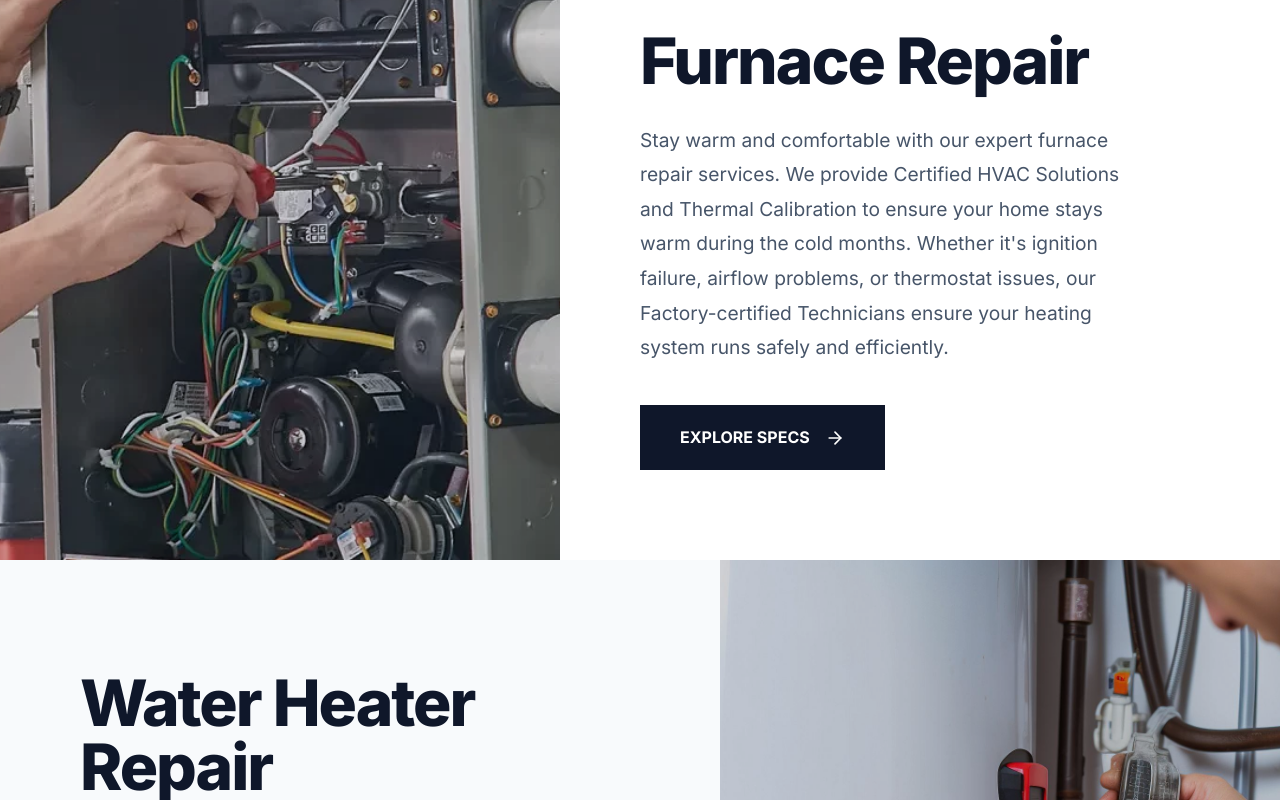
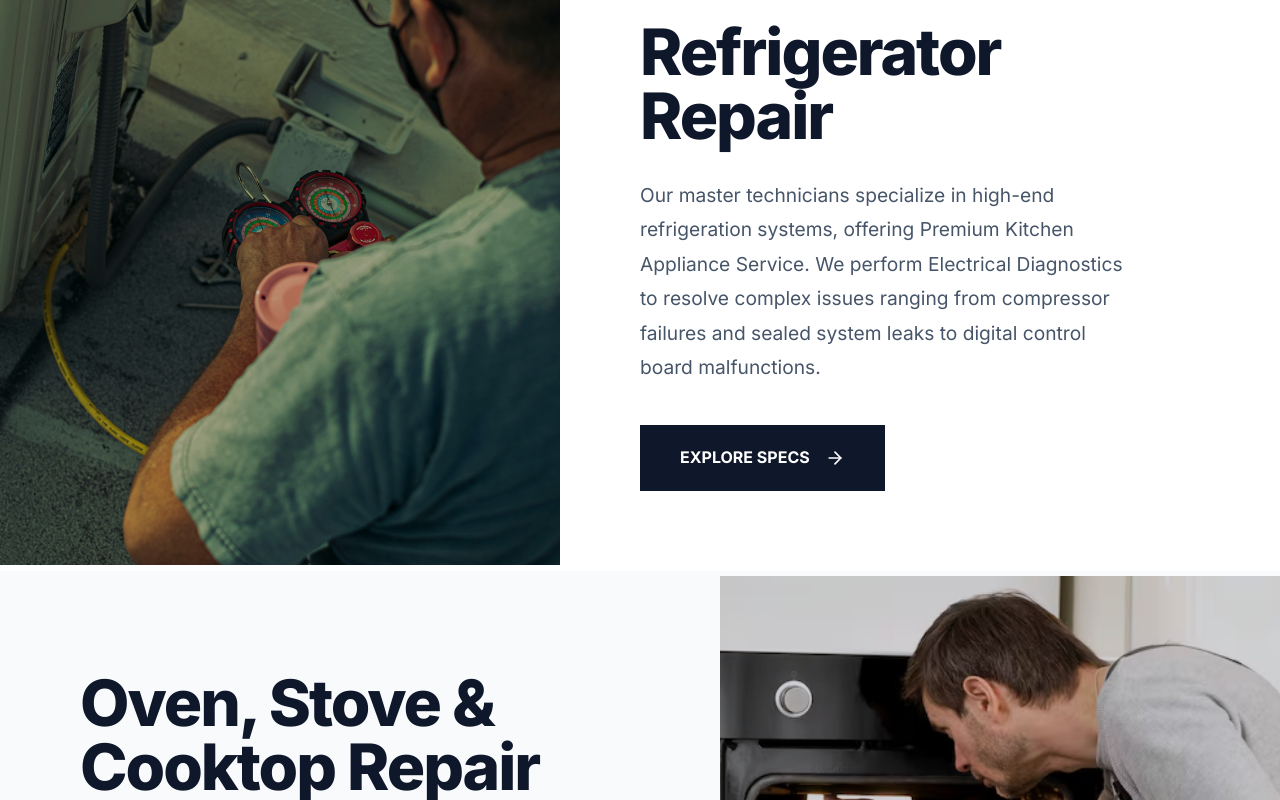
Before and after one commit to Ammad-mazhar/aerotech-solutions, a React (Vite) app: page / in a window 1280 px wide. Shown: the part 1320-2120 px from the top of the page. Built offline with nearby package versions, Linux system fonts and the light colour scheme.

Commit message:
feat: add new feat

```diff
--- a/src/components/BookingForm.jsx
+++ b/src/components/BookingForm.jsx
@@ -41,14 +41,13 @@ const schema = yup.object({
 
 const applianceOptions = [
   { value: 'Refrigerator', label: 'Refrigerator' },
+  { value: 'Oven, Stove & Cooktop', label: 'Oven, Stove & Cooktop' },
+  { value: 'Dryer', label: 'Dryer' },
   { value: 'Washer', label: 'Washer' },
-  { value: 'Dryer', label: 'Dryer' },
-  { value: 'Oven & Stove', label: 'Oven & Stove' },
   { value: 'Microwave', label: 'Microwave' },
-  { value: 'Cooktop', label: 'Cooktop' },
+  { value: 'Dishwasher', label: 'Dishwasher' },
+  { value: 'HVAC & Furnace Repair', label: 'HVAC & Furnace Repair' },
   { value: 'Garbage Disposal', label: 'Garbage Disposal' },
-  { value: 'HVAC Repair', label: 'HVAC Repair' },
-  { value: 'Furnace Repair', label: 'Furnace Repair' },
   { value: 'Water Heater Repair', label: 'Water Heater Repair' },
   { value: 'Other', label: 'Other' }
 ];
--- a/src/components/Navbar.jsx
+++ b/src/components/Navbar.jsx
@@ -11,14 +11,13 @@ const Navbar = () => {
 
   const serviceItems = [
     { name: 'Refrigerator', path: '/services/refrigerator-repair' },
+    { name: 'Oven, Stove & Cooktop', path: '/services/oven-stove-cooktop-repair' },
+    { name: 'Dryer', path: '/services/dryer-repair' },
     { name: 'Washer', path: '/services/washer-repair' },
-    { name: 'Oven & Stove', path: '/services/oven-stove-repair' },
-    { name: 'Cooktop', path: '/services/cooktop-repair' },
     { name: 'Microwave', path: '/services/microwave-repair' },
-    { name: 'Dryer', path: '/services/dryer-repair' },
+    { name: 'Dishwasher', path: '/services/dishwasher-repair' },
+    { name: 'HVAC & Furnace', path: '/services/hvac-furnace-repair' },
     { name: 'Garbage Disposal', path: '/services/garbage-disposal' },
-    { name: 'HVAC', path: '/services/hvac-repair' },
-    { name: 'Furnace', path: '/services/furnace-repair' },
     { name: 'Water Heater', path: '/services/water-heater-repair' },
   ];
 
--- a/src/components/ServiceDetail.jsx
+++ b/src/components/ServiceDetail.jsx
@@ -51,7 +51,7 @@ const ServiceDetail = () => {
         "Amana", "InSinkErator", "KitchenAid", "Moen", "Whirlpool", "Waste King", "GE", "Frigidaire", "Everbilt", "American Standard", "Waste Maid"
     ];
 
-    const brands = id === 'water-heater-repair' ? waterHeaterBrands : (id === 'hvac-repair' || id === 'furnace-repair' ? hvacFurnaceBrands : (id === 'garbage-disposal' ? garbageDisposalBrands : defaultBrands));
+    const brands = id === 'water-heater-repair' ? waterHeaterBrands : (id === 'hvac-furnace-repair' || id === 'hvac-repair' ? hvacFurnaceBrands : (id === 'garbage-disposal' ? garbageDisposalBrands : defaultBrands));
 
     const sectionStyle = {
         padding: '80px 20px',
--- a/src/data/servicesData.js
+++ b/src/data/servicesData.js
@@ -12,27 +12,50 @@ import {
 
 export const servicesData = {
     // ... existing services ...
-    "furnace-repair": {
-        id: "furnace-repair",
-        title: "Furnace Repair",
-        icon: Flame,
-        image: "/Furance Repair.webp",
-        alt: "Certified HVAC Solutions - Furnace Repair",
-        features: ["Heating Efficiency", "Ignition Repair", "Thermostat Calibration"],
-        problems: ["Furnace not blowing", "Pilot light out", "Strange noises", "No heat", "Short cycling"],
-        description: "Stay warm and comfortable with our expert furnace repair services. We provide Certified HVAC Solutions and Thermal Calibration to ensure your home stays warm during the cold months. Whether it's ignition failure, airflow problems, or thermostat issues, our Factory-certified Technicians ensure your heating system runs safely and efficiently.",
-        whyChooseUs: "Your comfort and safety are paramount. We handle gas and electric furnaces with strict safety protocols, ensuring reliable heating when you need it most."
+    "refrigerator-repair": {
+        id: "refrigerator-repair",
+        title: "Refrigerator Repair",
+        icon: Refrigerator,
+        image: "/Refrigerator repair.jpg",
+        alt: "Premium Kitchen Appliance Service - Refrigerator Repair",
+
+        features: ["Same Day Service", "OEM Parts Included", "1-Year Warranty"],
+        problems: ["Not cooling", "Leaking water", "Excessive noise", "Ice maker not working", "Constant running"],
+        description: "Our master technicians specialize in high-end refrigeration systems, offering Premium Kitchen Appliance Service. We perform Electrical Diagnostics to resolve complex issues ranging from compressor failures and sealed system leaks to digital control board malfunctions.",
+        whyChooseUs: "Choosing Aerotech means engaging certified experts who understand the nuances of modern refrigeration. We prioritize your food safety and convenience with same-day appointments and a well-stocked inventory of OEM parts to fix your fridge on the first visit."
     },
-    "water-heater-repair": {
-        id: "water-heater-repair",
-        title: "Water Heater Repair",
-        icon: Droplets,
-        image: "/water heater.jpg",
-        alt: "Nationwide Appliance Repair - Water Heater Repair",
-        features: ["Leak Detection", "Element Replacement", "Tank Flushing"],
-        problems: ["No hot water", "Leaking tank", "Strange noises", "Water too hot/cold", "Discolored water"],
-        description: "Ensure you always have hot water with our Nationwide Appliance Repair services. We diagnose and fix issues with tank and tankless water heaters. Whether it's sediment buildup, heating element failure, or leaks, our technicians restore your hot water supply quickly.",
-        whyChooseUs: "We understand the inconvenience of cold showers. Our team offers rapid diagnostics and repairs for all major water heater brands, ensuring you have reliable hot water."
+    "oven-stove-cooktop-repair": {
+        id: "oven-stove-cooktop-repair",
+        title: "Oven, Stove & Cooktop Repair",
+        icon: Utensils,
+        image: "/Oven & Stove Repair.avif",
+        alt: "Premium Kitchen Appliance Service - Oven, Stove & Cooktop Repair",
+        features: ["Precision Calibration", "Advanced Diagnostics", "Gas & Electric", "Burner Repair"],
+        problems: ["Oven not heating", "Burner not igniting", "Uneven baking", "Glass cooktop cracks", "Temperature sensor issues"],
+        description: "Whether it is Thermal Calibration, complex Electrical Diagnostics, or burner restoration, count on our Premium Kitchen Appliance Service to ensure your cooking appliances give you the best possible results. We handle gas and electric units, fixing temperature issues, faulty heating elements, and ignition systems.",
+        whyChooseUs: "Don't let a faulty appliance ruin dinner. Our team offers rapid diagnostics and repairs for all major stove, oven, and cooktop brands, backed by a satisfaction guarantee and parts warranty."
+    },
+    "dryer-repair": {
+        id: "dryer-repair",
+        title: "Dryer Repair",
+        icon: Wind,
+        image: "/Dryer Repair.webp",
+        alt: "Emergency Appliance Restoration - Dryer Repair",
+        features: ["Safety Inspection", "Fast Restoration", "Vent Cleaning"],
+        problems: ["Not drying clothes", "Overheating", "Drum not turning", "Strange noises", "Long dry times"],
+        description: "Prevent fire risks and enhance efficiency with our Emergency Appliance Restoration services. Our technicians are skilled at working with heating elements, belts, and sophisticated electronic controls. We fix problems related to clothes not drying, overheating, or drum rotation problems.",
+        whyChooseUs: "Safety is our number one priority. We not only fix your dryer but also inspect vents and airflow to prevent fire hazards and improve energy efficiency."
+    },
+    "washer-repair": {
+        id: "washer-repair",
+        title: "Washer Repair",
+        icon: Waves,
+        image: "/Washer Repair.jpg",
+        alt: "24/7 Residential Appliance Repair USA - Washer Repair",
+        features: ["Leak Prevention", "Electronic Repair", "Noise Reduction"],
+        problems: ["Not draining", "Vibrating excessively", "Will not spin", "Water leakage", "Error codes appearing"],
+        description: "Shield your home against leaks and revive your laundry routine with our 24/7 Residential Appliance Repair USA services. We perform a Multi-point Inspection to repair problems with the spin cycle, drainage, and loud operation sounds. With our advanced diagnostic equipment, we will diagnose the problem to ensure that it doesn’t happen again in the future.",
+        whyChooseUs: "We value your time and clothes. Our professionals quickly identify the root cause of washing issues to prevent water damage and get your laundry schedule back on track."
     },
     "microwave-repair": {
         id: "microwave-repair",
@@ -45,61 +68,27 @@ export const servicesData = {
         description: "Restore convenience to your kitchen with our Premium Kitchen Appliance Service. We safely diagnose high-voltage components and electronic controls to fix heating issues, arcing, and turntable malfunctions. Whether it's a built-in drawer model or a countertop unit, we ensure safe and reliable operation.",
         whyChooseUs: "Microwave repairs require specialized handling of high-voltage systems. Our technicians are trained to safely test and repair these units, extending the life of your appliance and saving you the cost of replacement."
     },
-    "refrigerator-repair": {
-        id: "refrigerator-repair",
-        title: "Refrigerator Repair",
-        icon: Refrigerator,
-        image: "/Refrigerator repair.jpg",
-        alt: "Premium Kitchen Appliance Service - Refrigerator Repair",
-
-        features: ["Same Day Service", "OEM Parts Included", "1-Year Warranty"],
-        problems: ["Not cooling", "Leaking water", "Excessive noise", "Ice maker not working", "Constant running"],
-        description: "Our master technicians specialize in high-end refrigeration systems, offering Premium Kitchen Appliance Service. We perform Electrical Diagnostics to resolve complex issues ranging from compressor failures and sealed system leaks to digital control board malfunctions.",
-        whyChooseUs: "Choosing Aerotech means engaging certified experts who understand the nuances of modern refrigeration. We prioritize your food safety and convenience with same-day appointments and a well-stocked inventory of OEM parts to fix your fridge on the first visit."
+    "dishwasher-repair": {
+        id: "dishwasher-repair",
+        title: "Dishwasher Repair",
+        icon: Waves,
+        image: "/dish2.png",
+        alt: "Premium Kitchen Appliance Service - Dishwasher Repair",
+        features: ["Leak Detection", "Pump Repair", "Electronic Diagnostics"],
+        problems: ["Not draining", "Not cleaning properly", "Leaking water", "Strange noises", "Door latch issues"],
+        description: "Experience effortless cleanup with our professional dishwasher repair services. We diagnose and fix all major issues, from drainage problems to electronic failures. Our technicians ensure your dishwasher runs quietly and efficiently, restoring the convenience your kitchen deserves.",
+        whyChooseUs: "A broken dishwasher creates chaos in the kitchen. We provide fast, reliable repairs using quality parts to get your kitchen back in order."
     },
-    "cooktop-repair": {
-        id: "cooktop-repair",
-        title: "Cooktop Repair",
-        icon: Flame,
-        image: "/Cooktop Repair.jpg",
-        alt: "Premium Kitchen Appliance Service - Cooktop Repair",
-        features: ["Certified Techs", "Gas & Electric", "Quick Diagnosis"],
-        problems: ["Burner not igniting", "Heating element failure", "Control knob issues", "Glass cooktop cracks", "Inconsistent heating"],
-        description: "Accurate repairs for gas and electric cooktops. Experience Premium Kitchen Appliance Service to restore your cooking surface to its original working condition using authentic parts. Our technicians will carefully address issues with the ignition system, heating elements, and glass surfaces.",
-        whyChooseUs: "We combine safety with culinary precision. Our technicians are trained to handle gas lines safe and calibrate electric elements perfectly, ensuring your cooktop performs like new."
-    },
-    "oven-stove-repair": {
-        id: "oven-stove-repair",
-        title: "Oven & Stove Repair",
-        icon: Utensils,
-        image: "/Oven & Stove Repair.avif",
-        alt: "Premium Kitchen Appliance Service - Oven & Stove Repair",
-        features: ["Precision Calibration", "Advanced Diagnostics", "Eco-Friendly Parts"],
-        problems: ["Oven not heating", "Uneven baking", "Door hinge problems", "Self-clean cycle failure", "Temperature sensor issues"],
-        description: "Whether it is Thermal Calibration or complex Electrical Diagnostics, count on our Premium Kitchen Appliance Service to ensure that your oven or stove is giving you the best possible results for every meal. We work on temperature problems, faulty heating elements, and door mechanism issues.",
-        whyChooseUs: "Don't let a cold oven ruin dinner. Our team offers rapid diagnostics and repairs for all major stove and oven brands, backed by a satisfaction guarantee and parts warranty."
-    },
-    "washer-repair": {
-        id: "washer-repair",
-        title: "Washer Repair",
-        icon: Waves,
-        image: "/Washer Repair.jpg",
-        alt: "24/7 Residential Appliance Repair USA - Washer Repair",
-        features: ["Leak Prevention", "Electronic Repair", "Noise Reduction"],
-        problems: ["Not draining", "Vibrating excessively", "Will not spin", "Water leakage", "Error codes appearing"],
-        description: "Shield your home against leaks and revive your laundry routine with our 24/7 Residential Appliance Repair USA services. We perform a Multi-point Inspection to repair problems with the spin cycle, drainage, and loud operation sounds. With our advanced diagnostic equipment, we will diagnose the problem to ensure that it doesn’t happen again in the future.",
-        whyChooseUs: "We value your time and clothes. Our professionals quickly identify the root cause of washing issues to prevent water damage and get your laundry schedule back on track."
-    },
-    "dryer-repair": {
-        id: "dryer-repair",
-        title: "Dryer Repair",
-        icon: Wind,
-        image: "/Dryer Repair.webp",
-        alt: "Emergency Appliance Restoration - Dryer Repair",
-        features: ["Safety Inspection", "Fast Restoration", "Vent Cleaning"],
-        problems: ["Not drying clothes", "Overheating", "Drum not turning", "Strange noises", "Long dry times"],
-        description: "Prevent fire risks and enhance efficiency with our Emergency Appliance Restoration services. Our technicians are skilled at working with heating elements, belts, and sophisticated electronic controls. We fix problems related to clothes not drying, overheating, or drum rotation problems.",
-        whyChooseUs: "Safety is our number one priority. We not only fix your dryer but also inspect vents and airflow to prevent fire hazards and improve energy efficiency."
+    "hvac-furnace-repair": {
+        id: "hvac-furnace-repair",
+        title: "HVAC & Furnace Repair",
+        icon: Thermometer,
+        image: "/HVAC.jpg",
+        alt: "Certified HVAC Solutions - HVAC & Furnace Repair",
+        features: ["Heating & Cooling", "Furnace Ignition", "Energy Efficiency", "Complete Diagnostics"],
+        problems: ["No heating or cooling", "Furnace not blowing", "Uneven temperatures", "Pilot light out", "Thermostat issues"],
+        description: "Enjoy year-round comfort with our Certified HVAC & Furnace Solutions. Whether it's a furnace, air conditioner, or heat pump, our Factory-certified Technicians identify and repair all heating and cooling problems using advanced Thermal Calibration. We ensure your home stays at the ideal temperature regardless of the weather.",
+        whyChooseUs: "Your comfort is our business. With 24/7 availability and comprehensive system checks, we ensure your HVAC and heating systems perform at peak efficiency."
     },
     "garbage-disposal": {
         id: "garbage-disposal",
@@ -112,16 +101,16 @@ export const servicesData = {
         description: "Maintain your kitchen’s efficiency with our Nationwide Appliance Repair services. We deal with clogged disposers, motor problems, and leaking seals with accuracy. Our professionals can also help you upgrade your existing disposal to a more powerful and noise-reduced one.",
         whyChooseUs: "A jammed disposal is a kitchen nightmare. We offer swift, clean, and effective solutions to clear jams or install upgraded units that can handle your kitchen waste with ease."
     },
-    "hvac-repair": {
-        id: "hvac-repair",
-        title: "HVAC Repair",
-        icon: Thermometer,
-        image: "/HVAC.jpg",
-        alt: "Certified HVAC Solutions - HVAC Repair",
-        features: ["24/7 Emergency Service", "Energy Efficiency", "Complete Diagnostics"],
-        problems: ["No heating or cooling", "Uneven temperatures", "Strange noises", "High energy bills", "Thermostat issues"],
-        description: "Enjoy the comfort of all seasons with our Certified HVAC Solutions. Whether it is a furnace, air conditioner, heat pump, or ducts, our Factory-certified Technicians will identify and repair all heating and cooling problems using advanced Thermal Calibration. We also provide 24/7 Residential Appliance Repair USA services to keep your house at the ideal temperature.",
-        whyChooseUs: "Your comfort is our business. With 24/7 availability and comprehensive system checks, we ensure your home remains a sanctuary regardless of the weather outside."
+    "water-heater-repair": {
+        id: "water-heater-repair",
+        title: "Water Heater Repair",
+        icon: Droplets,
+        image: "/water heater.jpg",
+        alt: "Nationwide Appliance Repair - Water Heater Repair",
+        features: ["Leak Detection", "Element Replacement", "Tank Flushing"],
+        problems: ["No hot water", "Leaking tank", "Strange noises", "Water too hot/cold", "Discolored water"],
+        description: "Ensure you always have hot water with our Nationwide Appliance Repair services. We diagnose and fix issues with tank and tankless water heaters. Whether it's sediment buildup, heating element failure, or leaks, our technicians restore your hot water supply quickly.",
+        whyChooseUs: "We understand the inconvenience of cold showers. Our team offers rapid diagnostics and repairs for all major water heater brands, ensuring you have reliable hot water."
     }
 };
 
```
Also changed, not shown: public/dish2.png (added), public/dishwasher.jpg (added).
